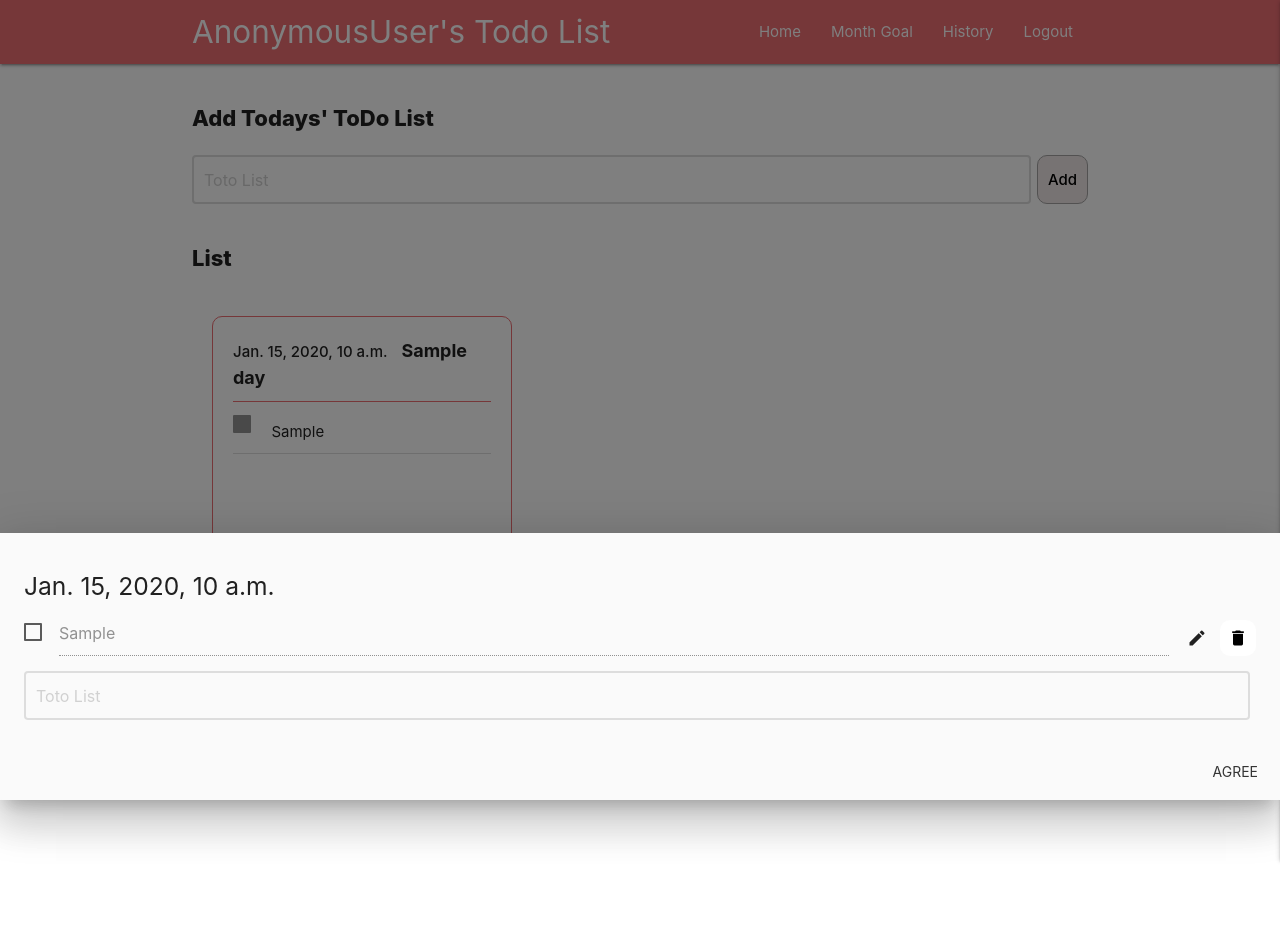
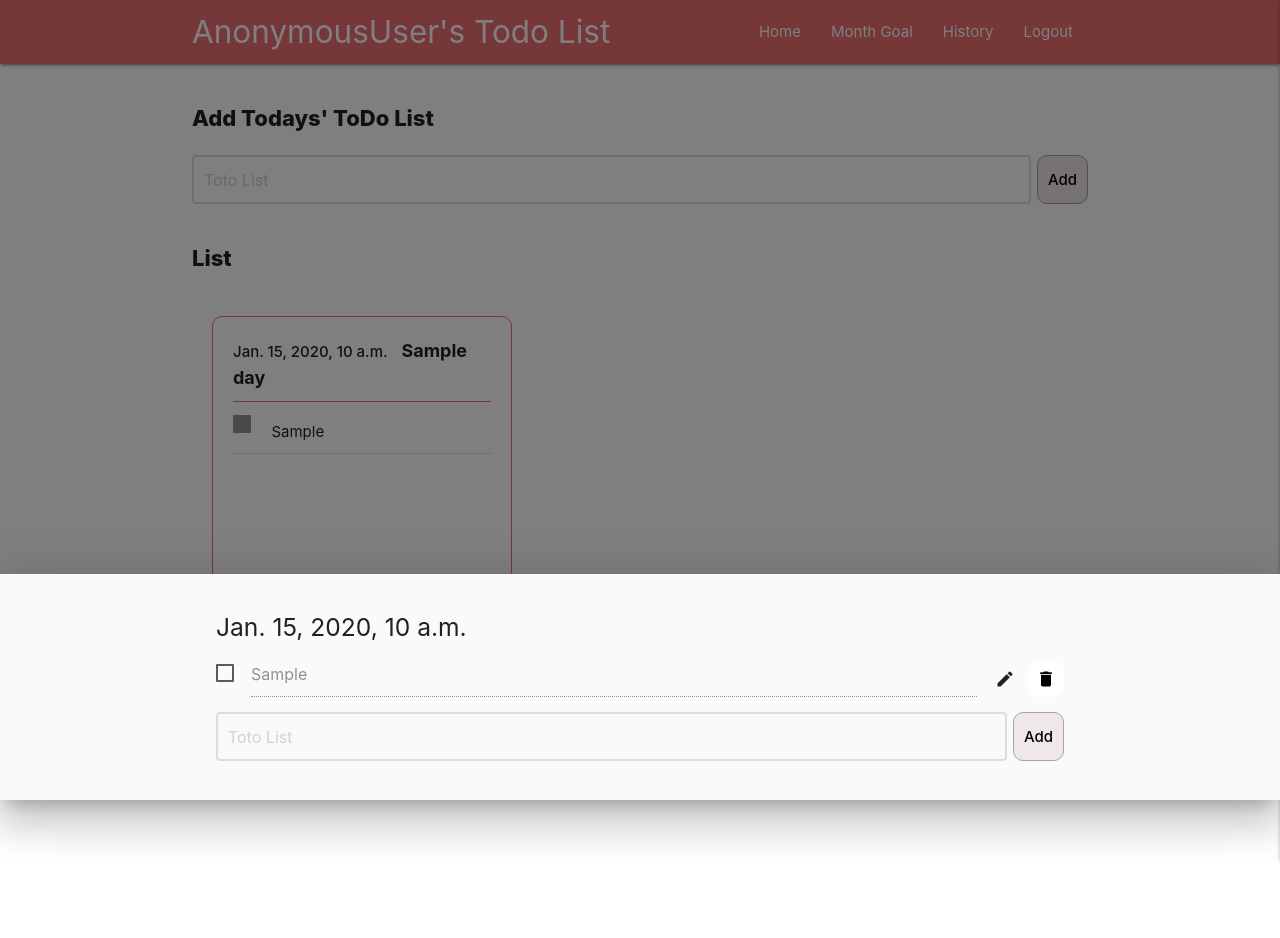
Before and after one commit to Songhee95/django_todo_list, a Django app: template templates/write_list/new_list.html in a window 1280 px wide, after a click that opens the changed part. Run offline with Django 3.2, Linux system fonts and the light colour scheme; the template is opened without the code that fills it: most values are stand-ins (such as "Sample title", 1, 10 or a date in 2020); parts of the project's set-up code (start-up, migrations or seed data) failed here and were passed over.

Commit message:
make modal div as container

```diff
--- a/static/css/style.css
+++ b/static/css/style.css
@@ -39,6 +39,7 @@ body{
     font-weight: 700;
     font-size: 18px;
 }
+
 .home_card_list_row{
     padding-bottom: 10px;
     margin-bottom: 10px;
--- a/templates/write_list/modal_pop.html
+++ b/templates/write_list/modal_pop.html
@@ -1,19 +1,26 @@
 
 <div id="modal1" class="modal bottom-sheet">
 
-    <div class="modal-content">
+    <div class="modal-content container">
       <h5 class="modal_content__header"></h5>
       <div id='modal_content_list_contents'></div>
+
+      <form action="{% url 'list:index' %}" method="post">
+        {% csrf_token %}
+        <div class="add_input_container">
           <div class="input_div">
             <input
               type="text"
               class="list_input"
-          name="todo"
+              name="todo-by-date"
               placeholder="Toto List"
             />
           </div>
-    </div>
-    <div class="modal-footer">
-      <a href="#!" class="modal-close waves-effect waves-green btn-flat">Agree</a>
+          <div class="add_button_container">
+            <input type="submit" class="home_add_button" value="Add" />
           </div>
         </div>
+      </form>
+
+    </div>
+</div>
--- a/write_list/views.py
+++ b/write_list/views.py
@@ -133,6 +133,8 @@ def index(request):
         except:
             models.List.objects.create(
                 user_id=userid, todo_list=new_list).save()
+    if request.POST.get('todo-by-date'):
+        print('this is todo-by-date')
 
     return render(request, 'write_list/new_list.html', getData(userid, False))
 
```
Also changed, not shown: db.sqlite3. Lines whose indentation alone changed are shown as unchanged.
